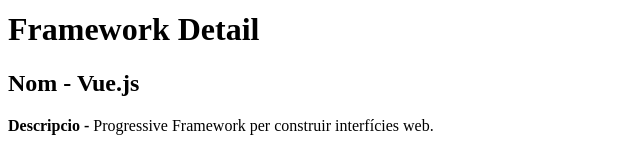
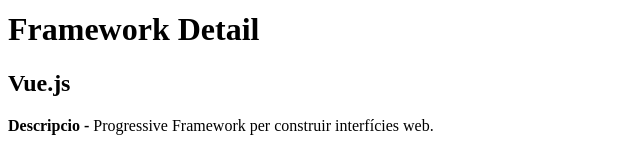
Before and after one commit to Guillermo-Mir/VUE, a Vue app in the folder router-vue/: page /frameworks/1 in a window 1280 px wide. Shown: the part 198-358 px from the top of the page, without its empty margins (0-640 px from the left). Built offline with nearby package versions, Linux system fonts and the light colour scheme.

Commit message:
no funciona bien

```diff
--- a/router-vue/src/views/FrameworkDetail.vue
+++ b/router-vue/src/views/FrameworkDetail.vue
@@ -20,7 +20,7 @@ const framework = frameworks.find(f => f.id == frameworkID)
     -->
     <h1>Framework Detail</h1>
     <div>
-        <h2>Nom - {{framework.name}}</h2>
+        <h2>{{framework.name}}</h2>
         <p><b>Descripcio - </b>{{framework.desc}}</p>
     </div>
 
```
